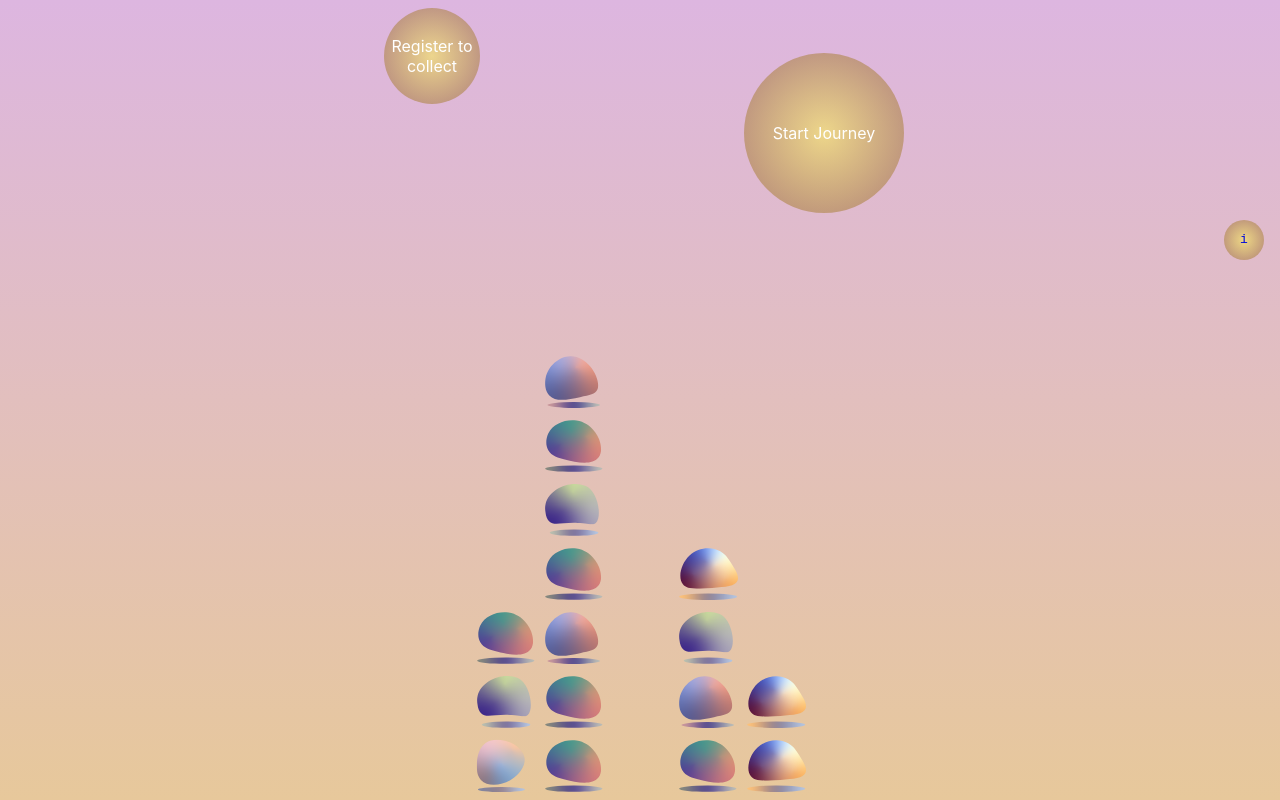
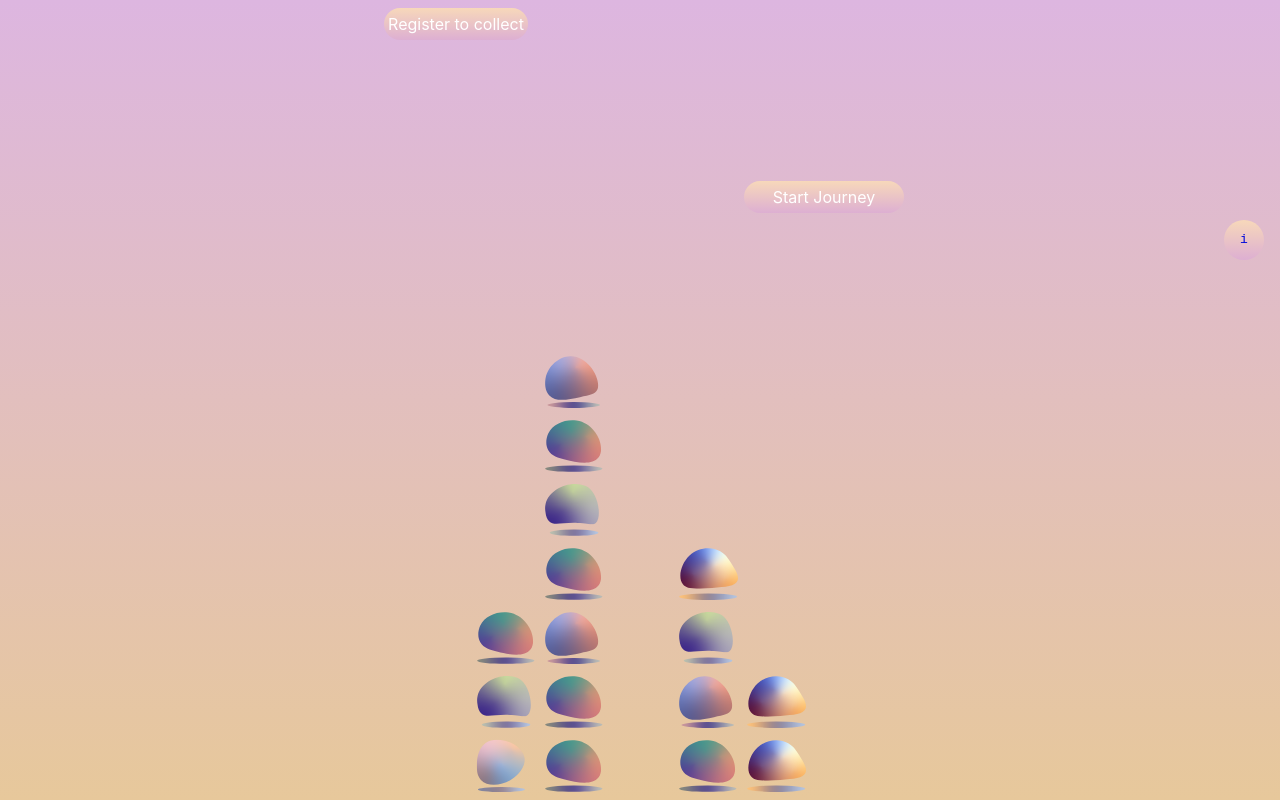
Before and after one commit to tanvibhakta/sultana-fieldness, a React (Create React App) app: page / in a window 1280 px wide. Built offline with nearby package versions, Linux system fonts and the light colour scheme.

Commit message:
Change button type

```diff
--- a/src/pages/css/landingpage.css
+++ b/src/pages/css/landingpage.css
@@ -1,17 +1,13 @@
 .landing-page-container .button {
   text-align: center;
 
-  border-radius: 100%;
+  border-radius: 2rem;
 
   display: flex;
   justify-content: center;
   align-items: center;
 
-  background: radial-gradient(
-    50% 50% at 50% 50%,
-    rgba(251, 243, 64, 0.5) 0%,
-    rgba(164, 122, 42, 0.5) 100%
-  );
+  background: linear-gradient(180deg, #f7d8ba 0%, #ddafd2 100%);
 }
 
 .landing-page-container .tab {
@@ -29,13 +25,13 @@
 
 /* tODO: would be nice to make these a percentage of the parent so it works across screen sizes*/
 .big.button {
-  height: 10rem;
+  height: 2rem;
   width: 10rem;
 }
 
 .medium.button {
-  height: 6rem;
-  width: 6rem;
+  height: 2rem;
+  width: 9rem;
 }
 
 .small.button {
```
